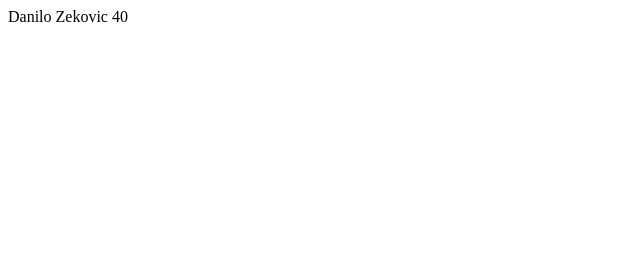
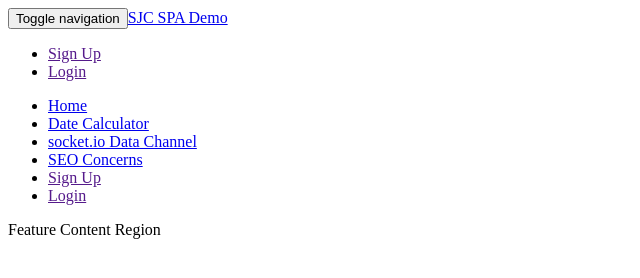
Before and after one commit to Danilo-Zekovic/SJCclubs, a website: page html/index.html in a window 1280 px wide. Shown: the whole page, without its empty margins (0-640 px from the left). Drawn offline with Linux system fonts and the light colour scheme.

Commit message:
madde some changes

```diff
--- a/app.js
+++ b/app.js
@@ -62,7 +62,7 @@ var
     app.use( express.static( __dirname + '/' ) );
 
   });*/
-
+    app.use( express.static( __dirname + '/' ) );
     app.use( bodyParser.urlencoded({ extended: false }));
     app.use(bodyParser.json());
     app.use(methodOverride());
--- a/html/index.html
+++ b/html/index.html
@@ -34,15 +34,15 @@
 
  <!-- Let's get started -->
  <script>
-  //$(function() {
-   //spa.initModule($('#spa'));
-  //});
+   $(function() {
+     spa.initModule($('#spa'));
+   });
  </script>
 
 </head>
 
 <body>
- <main id="spa">Danilo Zekovic 40</main>
+  <main id="spa">Danilo Zekovic 40</main>
 </body>
 
 </html>
```
